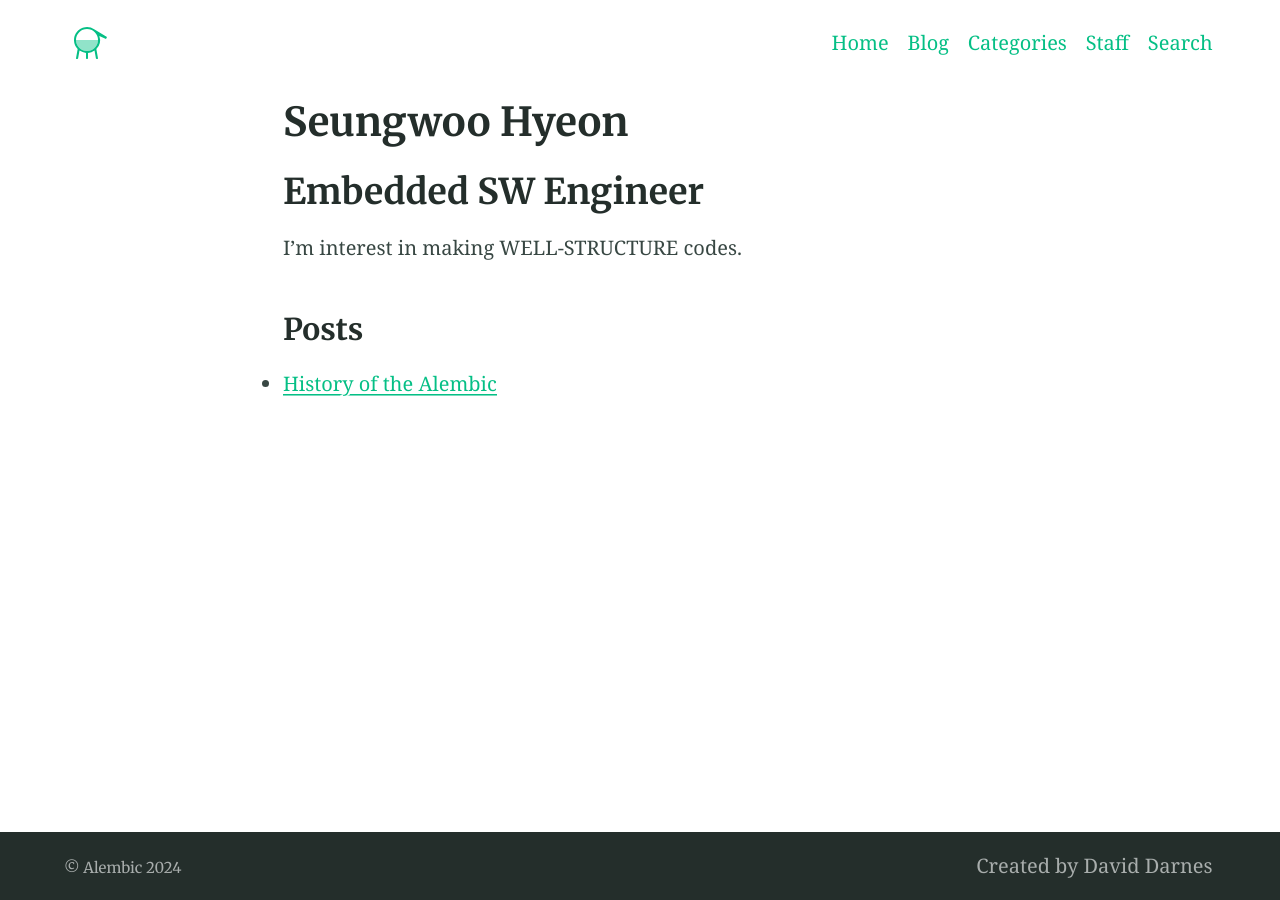
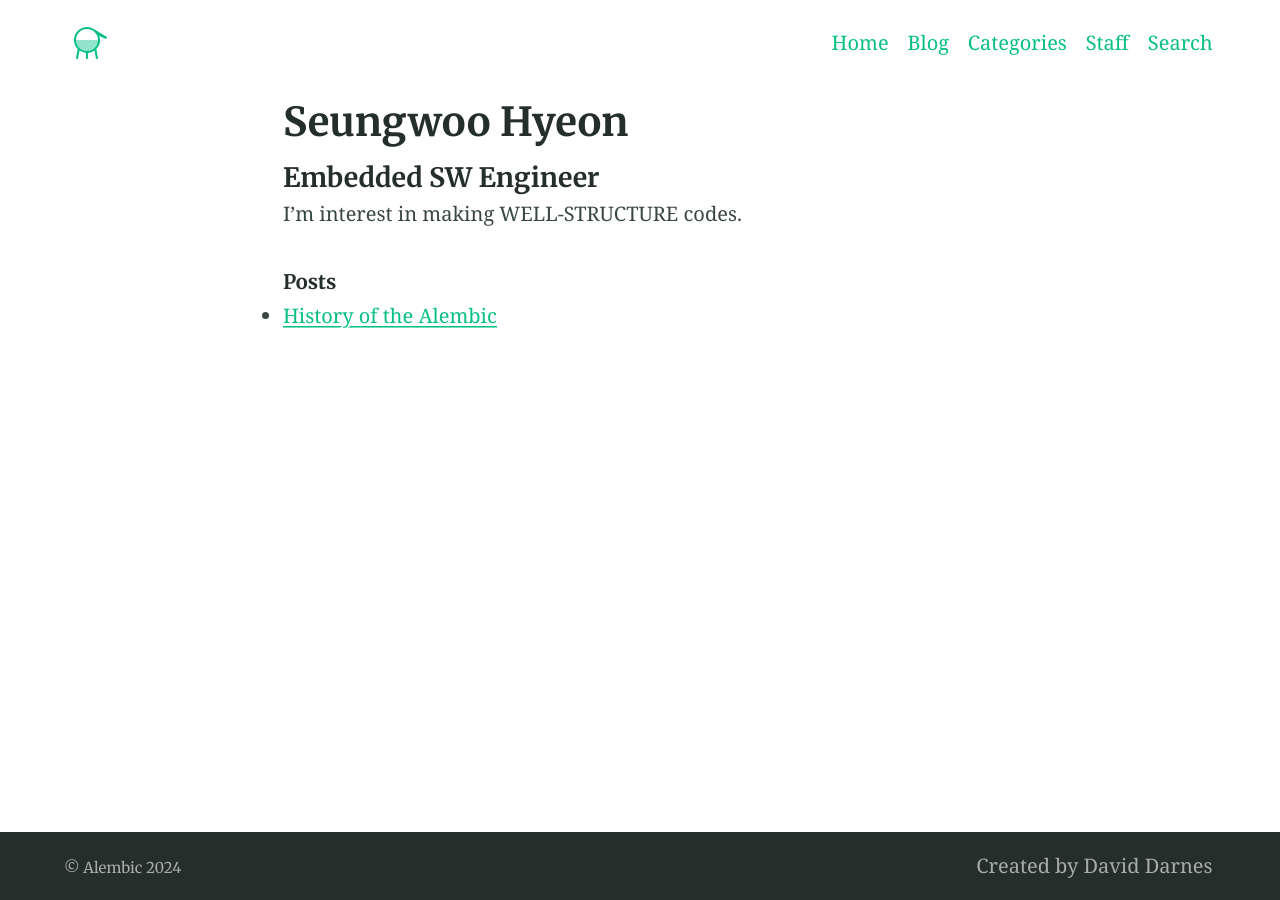
Before and after one commit to swthewhite-lab/swthewhite-lab.github.io, a Jekyll site: the page built from _authors/hwtheblack.md, in a window 1280 px wide. Built offline with Jekyll 4.4.1, drawn with Linux system fonts in a browser that asks for light colours.

Commit message:
Update author.html

```diff
--- a/_layouts/author.html
+++ b/_layouts/author.html
@@ -9,9 +9,9 @@ layout: default
   <article class="article  article--post  content  typeset">
 
     <h1>{{ page.name }}</h1>
-    <h2>{{ page.position }}</h2>
+    <h4>{{ page.position }}</h4>
     {{ content }}
-    <h3>Posts</h3>
+    <h6>Posts</h6>
       <ul>
         {% assign filtered_posts = site.posts | where: 'author', page.github_username %}
         {% for post in filtered_posts %}
```
